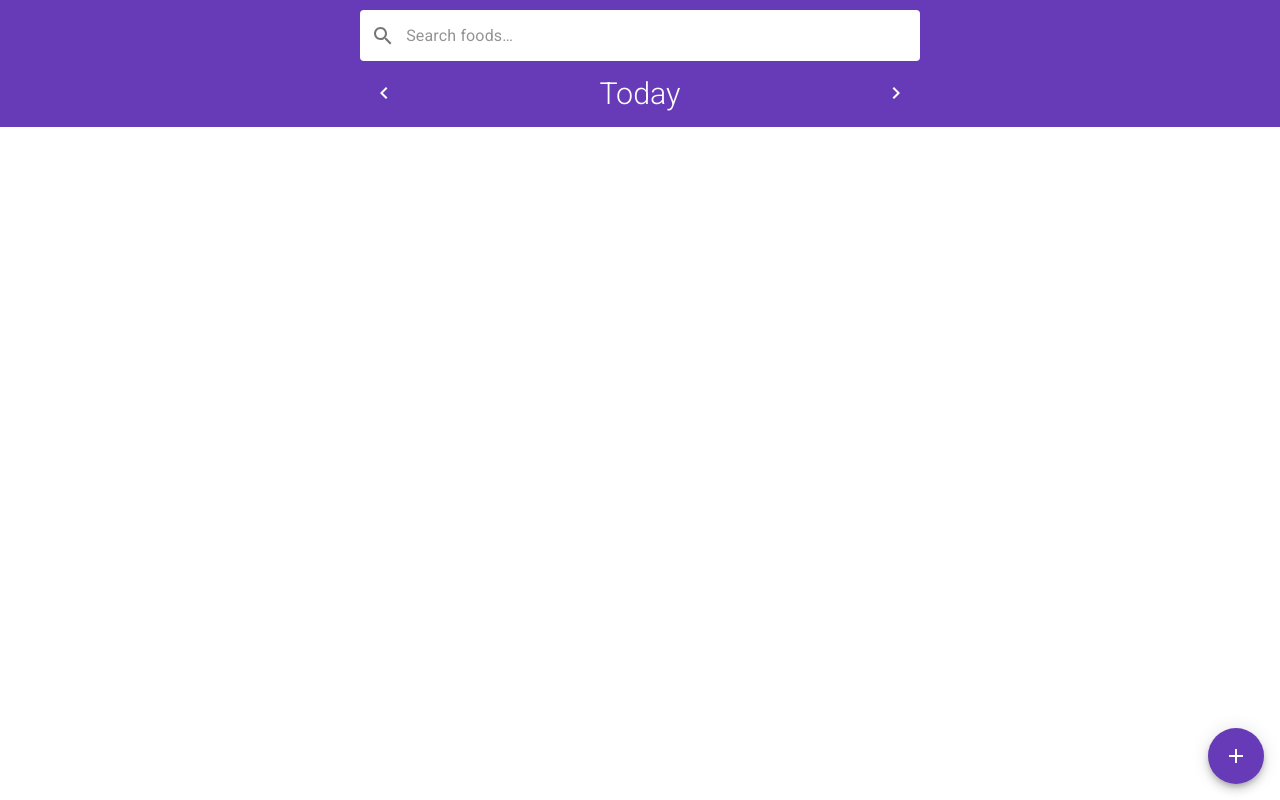
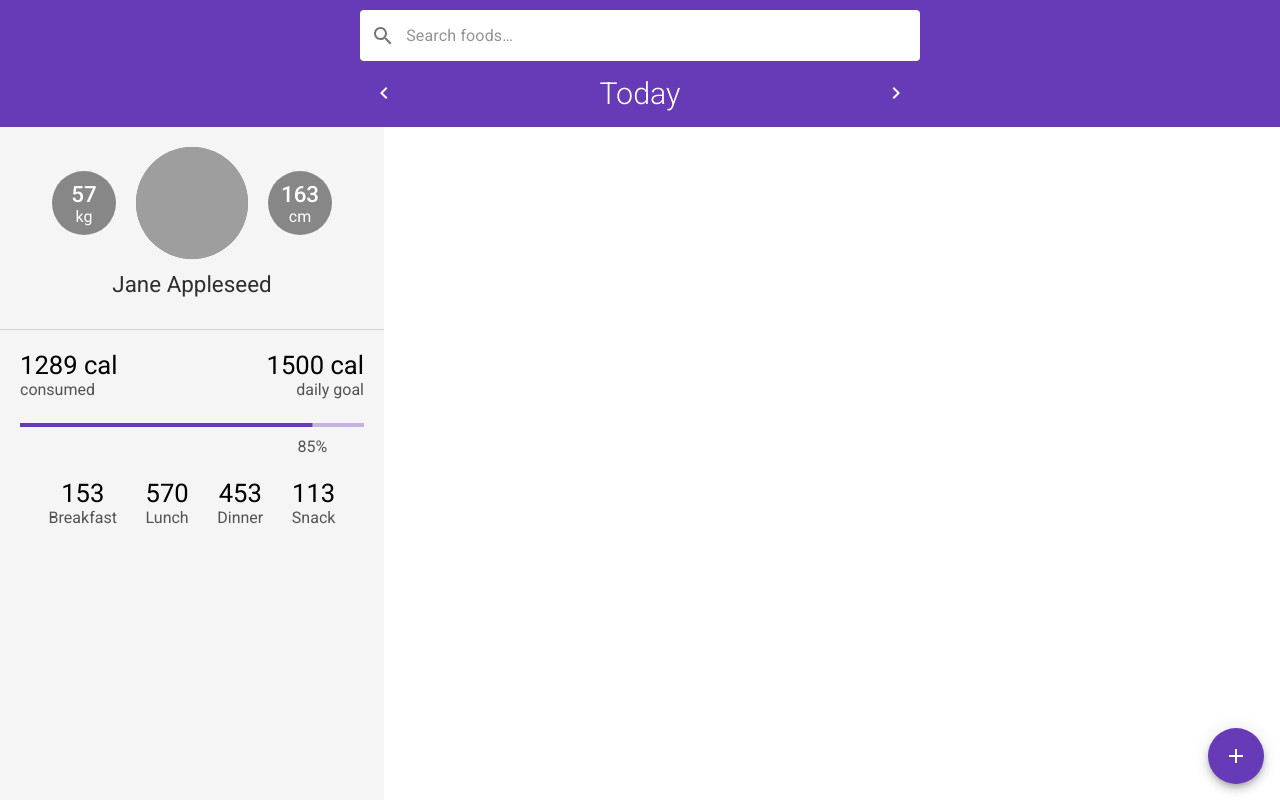
Before and after one commit to SeanZom/DietRoutine, a React (Create React App) app: page / in a window 1280 px wide. Built offline with nearby package versions, Linux system fonts and the light colour scheme; grey boxes are pictures that could not be loaded.

Commit message:
Updated user info UI

```diff
--- a/src/components/App.js
+++ b/src/components/App.js
@@ -5,6 +5,7 @@ import deepPurple from "@material-ui/core/colors/deepPurple";
 
 import HeadBar from "./HeadBar";
 import FabAdd from "./FabAdd";
+import MainContent from "./MainContent";
 import "../styles/main.css";
 
 const appTheme = createMuiTheme({
@@ -17,12 +18,19 @@ const appTheme = createMuiTheme({
   }
 });
 
+const style = {
+  display: 'flex',
+  flexDirection: 'column',
+  height: '100vh'
+}
+
 class App extends React.Component {
   render() {
     return (
       <ThemeProvider theme={appTheme}>
-        <div>
+        <div style={style}>
           <HeadBar />
+          <MainContent />
           <FabAdd />
         </div>
       </ThemeProvider>
--- a/src/components/DateSwitcher.js
+++ b/src/components/DateSwitcher.js
@@ -13,7 +13,7 @@ const useStyles = makeStyles(theme => ({
     color: 'white',
     width: '100%',
     marginTop: theme.spacing(1),
-    [theme.breakpoints.up("sm")]: {
+    [theme.breakpoints.up("md")]: {
       width: "560px",
     },
 
--- /dev/null
+++ b/src/components/DietData.js
@@ -0,0 +1,63 @@
+import React from "react";
+import { makeStyles } from "@material-ui/styles";
+import LinearProgress from "@material-ui/core/LinearProgress";
+
+import DataText from "./DataText";
+
+const useStyles = makeStyles(theme => ({
+  root: {
+    display: "flex",
+    flexDirection: "column",
+    alignItems: "stretch",
+    borderBottom: "1.5px solid rgba(0, 0, 0, 0.12)",
+    padding: theme.spacing(2.5),
+    [theme.breakpoints.up("md")]: {
+      borderBottom: 'none',
+    }
+  },
+  calContainer: {
+    display: "flex",
+    justifyContent: "space-between"
+  },
+  progressContainer: {
+    margin: theme.spacing(3, 0),
+  },
+  percentage: {
+    color: theme.palette.text.secondary,
+    position: 'relative',
+    display: 'inline-block',
+    top: 10,
+    left: '85%',
+    transform: 'translateX(-50%)',
+  },
+  categoryContainer: {
+    display: 'flex',
+    justifyContent: "space-evenly",
+    marginTop: theme.spacing(1),
+  }
+}));
+
+const DietData = () => {
+  const classes = useStyles();
+
+  return (
+    <div className={classes.root}>
+      <div className={classes.calContainer}>
+        <DataText primary="1289 cal" secondary="consumed" textAlign="start" />
+        <DataText primary="1500 cal" secondary="daily goal" textAlign="end" />
+      </div>
+      <div className={classes.progressContainer}>
+        <LinearProgress variant="determinate" value={85} />
+        <p className={classes.percentage}>{'85%'}</p>
+      </div>
+      <div className={classes.categoryContainer}>
+        <DataText primary="153" secondary="Breakfast" />
+        <DataText primary="570" secondary="Lunch" />
+        <DataText primary="453" secondary="Dinner" />
+        <DataText primary="113" secondary="Snack" />
+      </div>
+    </div>
+  );
+};
+
+export default DietData;
--- a/src/components/HeadBar.js
+++ b/src/components/HeadBar.js
@@ -17,7 +17,7 @@ const useStyles = makeStyles(theme => ({
   },
   searchContainer: {
     width: "100%",
-    [theme.breakpoints.up("sm")]: {
+    [theme.breakpoints.up("md")]: {
       width: "560px"
     }
   }
--- /dev/null
+++ b/src/components/MainContent.js
@@ -0,0 +1,20 @@
+import React from 'react';
+
+import UserInfo from './UserInfo';
+
+const style = {
+  display: 'flex',
+  flexWrap: 'wrap',
+  flex: 1
+}
+
+const MainContent = () => {
+
+  return (
+    <div style={style}>
+      <UserInfo />
+    </div>
+  );
+}
+
+export default MainContent;
--- a/src/components/SearchBar.js
+++ b/src/components/SearchBar.js
@@ -14,7 +14,7 @@ const useStyles = makeStyles(theme => ({
     borderRadius: theme.shape.borderRadius,
     backgroundColor: theme.palette.common.white,
     width: "100%",
-    [theme.breakpoints.up("sm")]: {
+    [theme.breakpoints.up("md")]: {
       width: "560px"
     }
   },
--- /dev/null
+++ b/src/components/UserInfo.js
@@ -0,0 +1,30 @@
+import React from "react";
+import { makeStyles } from "@material-ui/styles";
+
+import UserProfile from "./UserProfile";
+import DietData from './DietData';
+
+const useStyles = makeStyles(theme => ({
+  root: {
+    backgroundColor: "white",
+    width: "100%",
+    [theme.breakpoints.up("md")]: {
+      backgroundColor: '#f5f5f5',
+      minWidth: 320,
+      maxWidth: '30%'
+    }
+  }
+}));
+
+const UserInfo = () => {
+  const classes = useStyles();
+
+  return (
+    <div className={classes.root}>
+      <UserProfile />
+      <DietData />
+    </div>
+  );
+};
+
+export default UserInfo;
--- /dev/null
+++ b/src/components/UserProfile.js
@@ -0,0 +1,98 @@
+import React from "react";
+import { makeStyles } from "@material-ui/styles";
+import { useTheme } from '@material-ui/core/styles';
+import useMediaQuery from '@material-ui/core/useMediaQuery';
+
+const useStyles = makeStyles(theme => ({
+  root: {
+    borderBottom: 'none',
+    padding: theme.spacing(2.5, 0),
+    display: "flex",
+    flexWrap: "wrap",
+    alignItems: "center",
+    backgroundColor: theme.palette.primary.main,
+    [theme.breakpoints.up("md")]: {
+      backgroundColor: "transparent",
+      justifyContent: "center",
+      borderBottom: "1.5px solid rgba(0, 0, 0, 0.12)",
+    }
+  },
+  circleBg: {
+    margin: "0 10px",
+    width: theme.spacing(8),
+    height: theme.spacing(8),
+    borderRadius: "50%",
+    display: "flex",
+    flexDirection: "column",
+    justifyContent: "center",
+    alignItems: "center",
+    backgroundColor: "rgba(0, 0, 0, .45)",
+    color: "white"
+  },
+  title: {
+    fontSize: "1.4rem",
+    fontWeight: 500
+  },
+  userName: {
+    color: "white",
+    margin: theme.spacing(1.5, 1),
+    [theme.breakpoints.up("md")]: {
+      color: theme.palette.text.primary,
+      fontWeight: 400,
+      order: 1
+    }
+  },
+  userAvatar: {
+    [theme.breakpoints.up("md")]: {
+      width: theme.spacing(14),
+      height: theme.spacing(14)
+    }
+  },
+  weightContainer: {
+    marginRight: 0,
+    marginLeft: "auto",
+    [theme.breakpoints.up("md")]: {
+      order: -1,
+      marginRight: 10,
+      marginLeft: 10
+    }
+  }
+}));
+
+const user = {
+  first_name: "Jane",
+  last_name: "Appleseed",
+  height_cm: 163,
+  weight_kg: 57
+};
+
+const UserProfile = () => {
+  const classes = useStyles();
+  const theme = useTheme();
+  // Check if current screen's width is equal or greater than medium size
+  const isUpMd = useMediaQuery(theme.breakpoints.up('md'));
+  const displayName = isUpMd ? `${user.first_name} ${user.last_name}` : user.first_name;
+
+  return (
+    <div className={classes.root}>
+      <img
+        className={`${classes.circleBg} ${classes.userAvatar}`}
+        src="https://s3.amazonaws.com/uifaces/faces/twitter/maiklam/128.jpg"
+        alt="user avatar"
+      />
+      <p className={`${classes.title} ${classes.userName}`}>
+        {displayName}
+      </p>
+      <div className={`${classes.circleBg} ${classes.weightContainer}`}>
+        <p className={classes.title}>{user.weight_kg}</p>
+        <p>kg</p>
+      </div>
+      <div className={classes.circleBg}>
+        <p className={classes.title}>{user.height_cm}</p>
+        <p>cm</p>
+      </div>
+    </div>
+  );
+};
+
+export default UserProfile;
```
